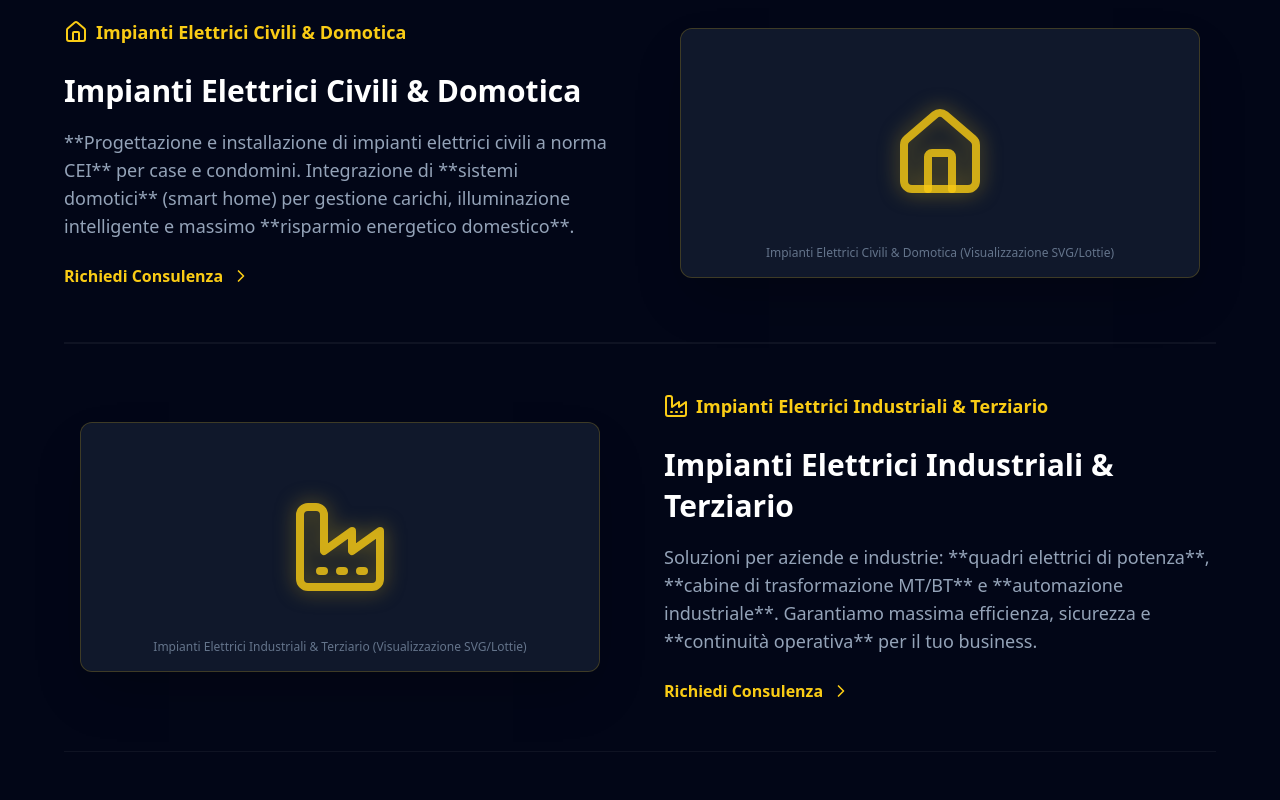
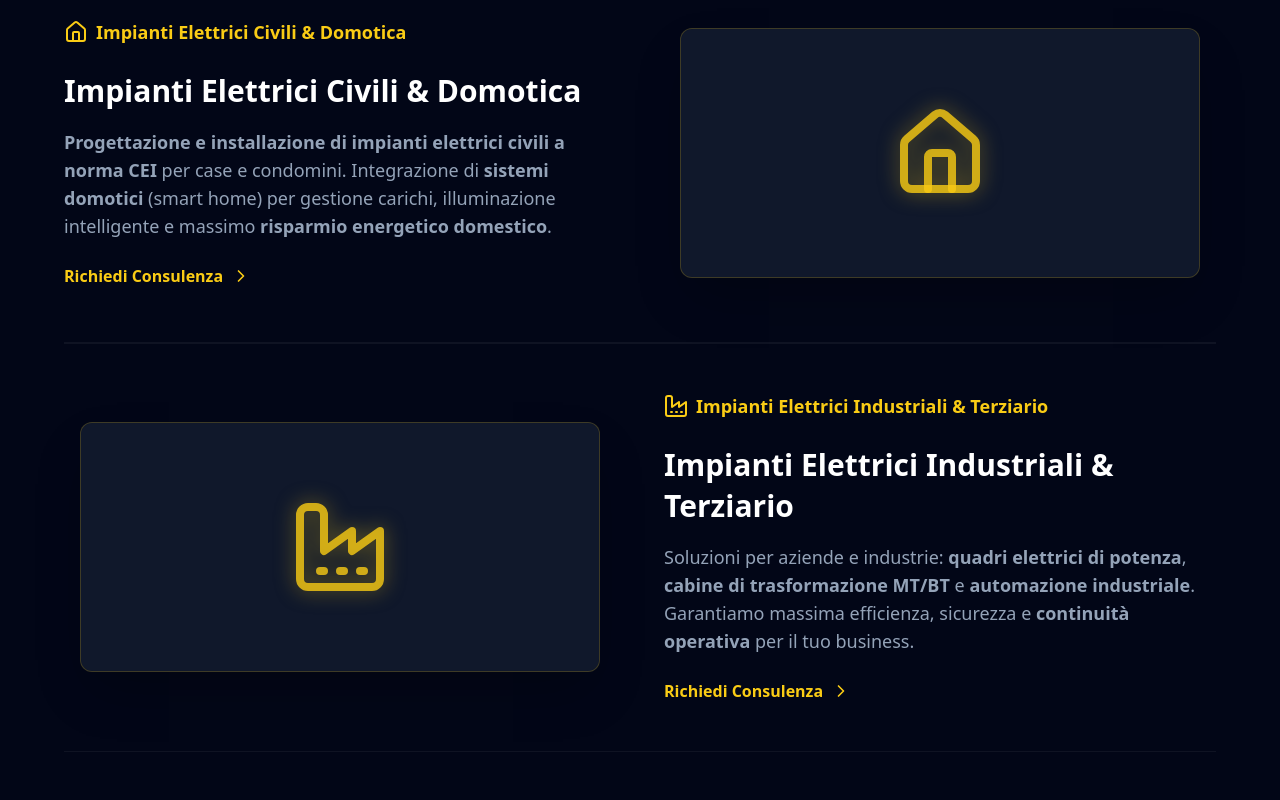
Before and after one commit to maxdesigner94/LandingPage1, a React (Vite) app: page / in a window 1280 px wide. Shown: the part 1120-1920 px from the top of the page. Built offline with nearby package versions, Linux system fonts and the light colour scheme.

Commit message:
Update App.jsx

```diff
--- a/src/App.jsx
+++ b/src/App.jsx
@@ -208,14 +208,12 @@ const ServiceTag = ({ text, icon: Icon }) => (
 
 // --- NUOVO COMPONENTE PER IL LAYOUT ZIGZAG CON VISUALIZZATORE ---
 
-// Segnaposto per SVG/Lottie
+// Segnaposto per SVG/Lottie (Testo rimosso)
 const VisualPlaceholder = ({ icon: Icon, title }) => (
     <div className="relative flex items-center justify-center h-full min-h-[250px] bg-slate-900 rounded-xl border border-yellow-400/20 shadow-2xl p-8">
         <div className="absolute inset-0 bg-white/5 opacity-5 rounded-xl animate-pulse-slow" />
         <Icon className="w-24 h-24 text-yellow-400/80 drop-shadow-[0_0_10px_rgba(250,204,21,0.5)]" />
-        <p className="absolute bottom-4 text-xs font-medium text-slate-500">
-            {title} (Visualizzazione SVG/Lottie)
-        </p>
+        {/* TESTO RIMOSSO QUI come richiesto */}
     </div>
 );
 
@@ -235,7 +233,11 @@ const ServiceZigZagVisualItem = ({ icon: Icon, title, desc, reverse, delay }) =>
                  {title}
              </div>
              <h3 className="text-3xl font-bold text-white leading-snug">{title}</h3>
-             <p className="text-slate-400 text-lg">{desc}</p>
+             {/* Uso di dangerouslySetInnerHTML per interpretare il grassetto markdown (**) */}
+             <p
+                className="text-slate-400 text-lg"
+                dangerouslySetInnerHTML={{ __html: desc.replace(/\*\*(.*?)\*\*/g, '<strong>$1</strong>') }}
+             />
              <a href="#contatti" className="pt-2 inline-flex items-center text-yellow-400 font-semibold hover:text-white transition-colors group">
                 Richiedi Consulenza &nbsp;<ChevronRight className="w-5 h-5 group-hover:translate-x-1 transition-transform" />
              </a>
@@ -248,30 +250,33 @@ const ServiceZigZagVisualItem = ({ icon: Icon, title, desc, reverse, delay }) =>
     </motion.div>
 );
 
-// Sezione Servizi (Layout a ZigZag con nuovi testi SEO)
+// Sezione Servizi (Layout a ZigZag con testi rivisti)
 const ServicesGrid = () => {
     const services = [
         {
             icon: Home,
             title: "Impianti Elettrici Civili & Domotica",
+            // Formattazione rivista (tolti i #)
             desc: "**Progettazione e installazione di impianti elettrici civili a norma CEI** per case e condomini. Integrazione di **sistemi domotici** (smart home) per gestione carichi, illuminazione intelligente e massimo **risparmio energetico domestico**.",
         },
         {
             icon: Factory,
             title: "Impianti Elettrici Industriali & Terziario",
+            // Formattazione rivista (tolti i #)
             desc: "Soluzioni per aziende e industrie: **quadri elettrici di potenza**, **cabine di trasformazione MT/BT** e **automazione industriale**. Garantiamo massima efficienza, sicurezza e **continuità operativa** per il tuo business.",
         },
         {
             icon: Clock,
             title: "Pronto Intervento, Manutenzione e Adeguamento",
+            // Formattazione rivista (tolti i #)
             desc: "Servizio di **pronto intervento elettrico H24** e **manutenzione programmata** per prevenire guasti. Effettuiamo **adeguamenti normativi** (DiCo) e rilascio di **certificazioni** obbligatorie per ogni tipo di impianto.",
         },
         {
             icon: ShieldCheck,
             title: "Sicurezza Certificata & TVCC",
+            // Formattazione rivista (tolti i #)
             desc: "Installazione di **sistemi di sicurezza certificati**: **antifurto wireless**, impianti **TVCC (videosorveglianza)** IP ad alta risoluzione e controllo accessi. Protezione totale e gestione remota del tuo immobile.",
         },
-        // Ho mantenuto 4 servizi come richiesto, accorpando Manutenzione e Adeguamento.
     ];
 
     return (
```
